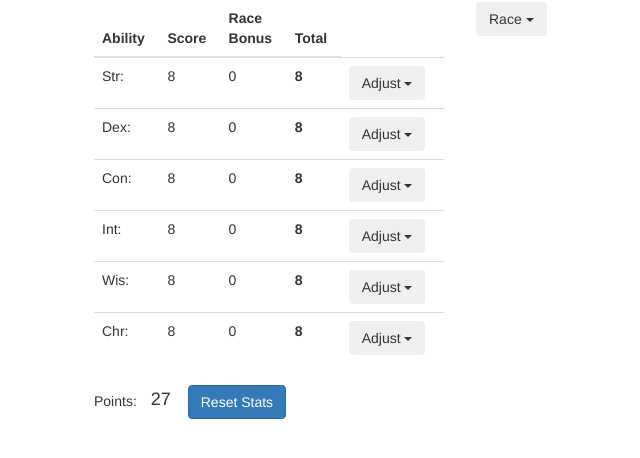
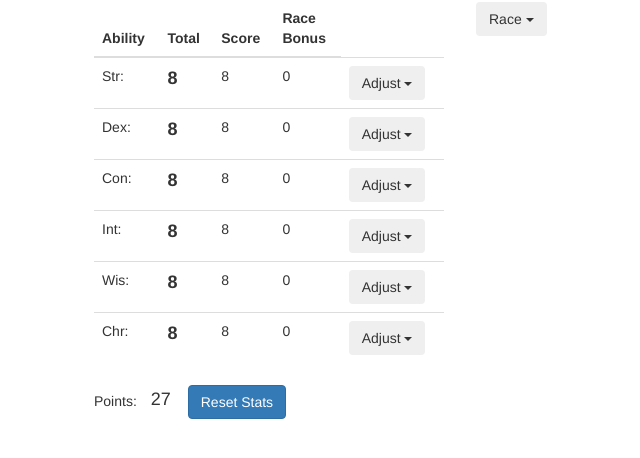
Before and after one commit to jarmbrust/vuetest1, a Vue app: page / in a window 1280 px wide. Shown: the top 458 px of the page, without its empty margins (16-656 px from the left). Built offline with nearby package versions, Linux system fonts and the light colour scheme.

Commit message:
moved columns around

```diff
--- a/src/components/Abilities.vue
+++ b/src/components/Abilities.vue
@@ -6,14 +6,14 @@
            <thead>
               <tr>
                 <th>Ability</th>
+                <th>Total</th>
                 <th>Score</th>
                 <th>Race<br>Bonus</th>
-                <th>Total</th>
               </tr>
            </thead>
            <tbody>
              <tr v-for="(ability, index) in abilities">
-               <td>{{ index }}: </td> <td class="score">{{ ability }}</td> <td class="race-bonus">{{ raceBonus[index] }}</td> <td class="total-score">{{ Number(ability) + Number(raceBonus[index]) }}</td><td v-if="adjustAbility">
+               <td>{{ index }}: </td> <td class="total-score">{{ Number(ability) + Number(raceBonus[index]) }}</td> <td class="score">{{ ability }}</td> <td class="race-bonus">{{ raceBonus[index] }}</td> <td v-if="adjustAbility">
                  <div class="dropdown">
                   <button class="btn btn-secondary dropdown-toggle" type="button" id="dropdownMenuButton" data-toggle="dropdown">Adjust <span class="caret"></span></button>
                   <div class="dropdown-menu" aria-labelledby="dropdownMenuButton">
@@ -93,10 +93,7 @@
         this.points = 27
       },
       selectedRace (race, bonus) {
-        console.log('test ' + race + ' ' + bonus)
-        console.log(bonus)
         this.race = race
-
         for (var stat in this.raceBonus) {
           this.raceBonus[stat] = bonus[stat]
         }
@@ -131,5 +128,6 @@
     }
     .total-score {
       font-weight: bold;
+      font-size: 18px;
     }
 </style>
--- a/src/components/Race.vue
+++ b/src/components/Race.vue
@@ -52,7 +52,6 @@
     },
     methods: {
       selectRace (race) {
-        console.log(race + ' in component')
         this.selectedRace = race
         let bonusArray = this.raceBonus[this.selectedRace] ? this.raceBonus[this.selectedRace] : this.raceBonus['Default']
         this.$emit('selectedRace', race, bonusArray)
```
